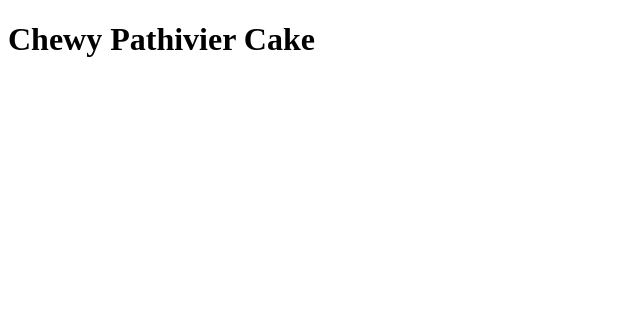
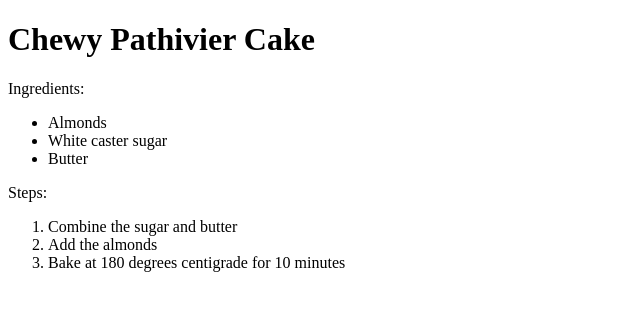
Before and after one commit to Oldmantax/Recipes, a plain HTML site: page chewy_pathivier.html in a window 1280 px wide. Shown: the whole page, without its empty margins (0-640 px from the left). Drawn offline with Linux system fonts and the light colour scheme.

Commit message:
Add contents to Chewy Pathivier

```diff
--- a/chewy_pathivier.html
+++ b/chewy_pathivier.html
@@ -6,5 +6,17 @@
     </head>
     <body>
         <h1>Chewy Pathivier Cake</h1>
+        Ingredients:
+        <ul>
+            <li>Almonds</li>
+            <li>White caster sugar</li>
+            <li>Butter</li>
+        </ul>
+        Steps:
+        <ol>
+            <li>Combine the sugar and butter</li>
+            <li>Add the almonds</li>
+            <li>Bake at 180 degrees centigrade for 10 minutes</li>
+        </ol>
     </body>
 </html>
```
